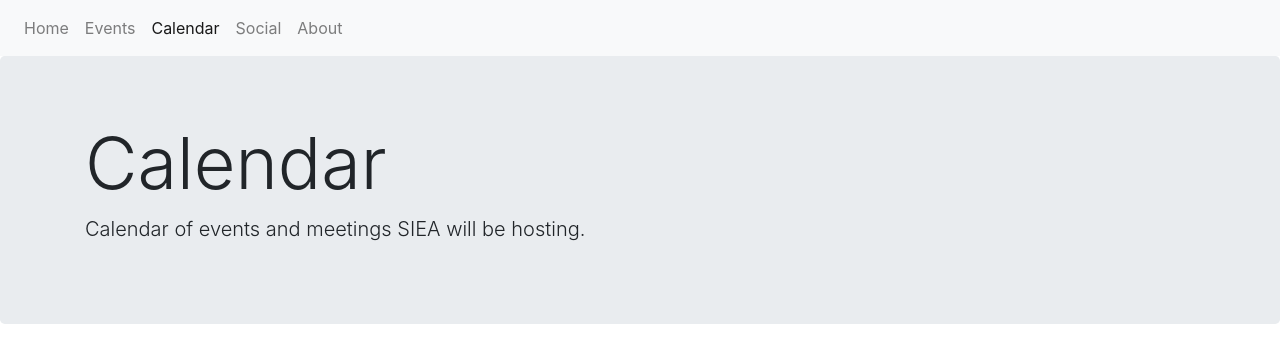
After one commit to SouthernIndianaEsports/website, a Flask app: page /calendar in a window 1280 px wide. The commit adds this page. Shown: the top 363 px of the page. Run offline with Flask 2, Linux system fonts and the light colour scheme; some libraries are stand-ins or nearby versions.

Commit message:
Add calendar page

```diff
--- a/main.py
+++ b/main.py
@@ -19,3 +19,7 @@ def about():
 @app.route("/social")
 def social():
     return render_template("social.html")
+
+@app.route("/calendar")
+def calendar():
+    return render_template("calendar.html")
--- a/templates/base.html
+++ b/templates/base.html
@@ -19,6 +19,7 @@
       <div class="navbar-nav mr-auto">
         {{ render_nav_item('index', 'Home') }}
         {{ render_nav_item('events', 'Events') }}
+        {{ render_nav_item('calendar', 'Calendar') }}
         {{ render_nav_item('social', 'Social') }}
         {{ render_nav_item('about', 'About') }}
       </div>
--- /dev/null
+++ b/templates/calendar.html
@@ -0,0 +1,15 @@
+{% extends "base.html" %}
+
+{% block title %}Calendar{% endblock %}
+
+{% block content %}
+<div class="jumbotron">
+  <div class="container">
+    <h1 class="display-3">Calendar</h1>
+    <p class="lead">Calendar of events and meetings SIEA will be hosting.</p>
+  </div>
+</div>
+<div class="container">
+
+</div>
+{% endblock %}
```
